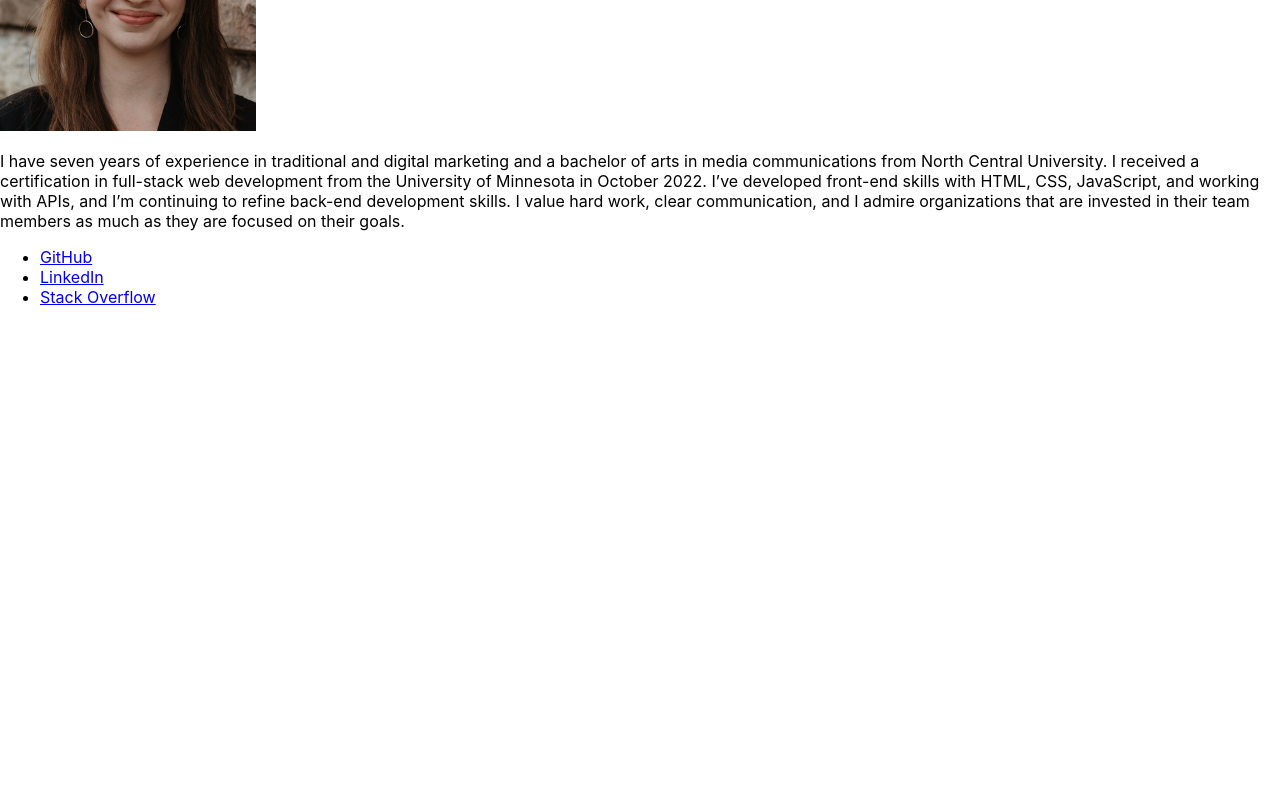
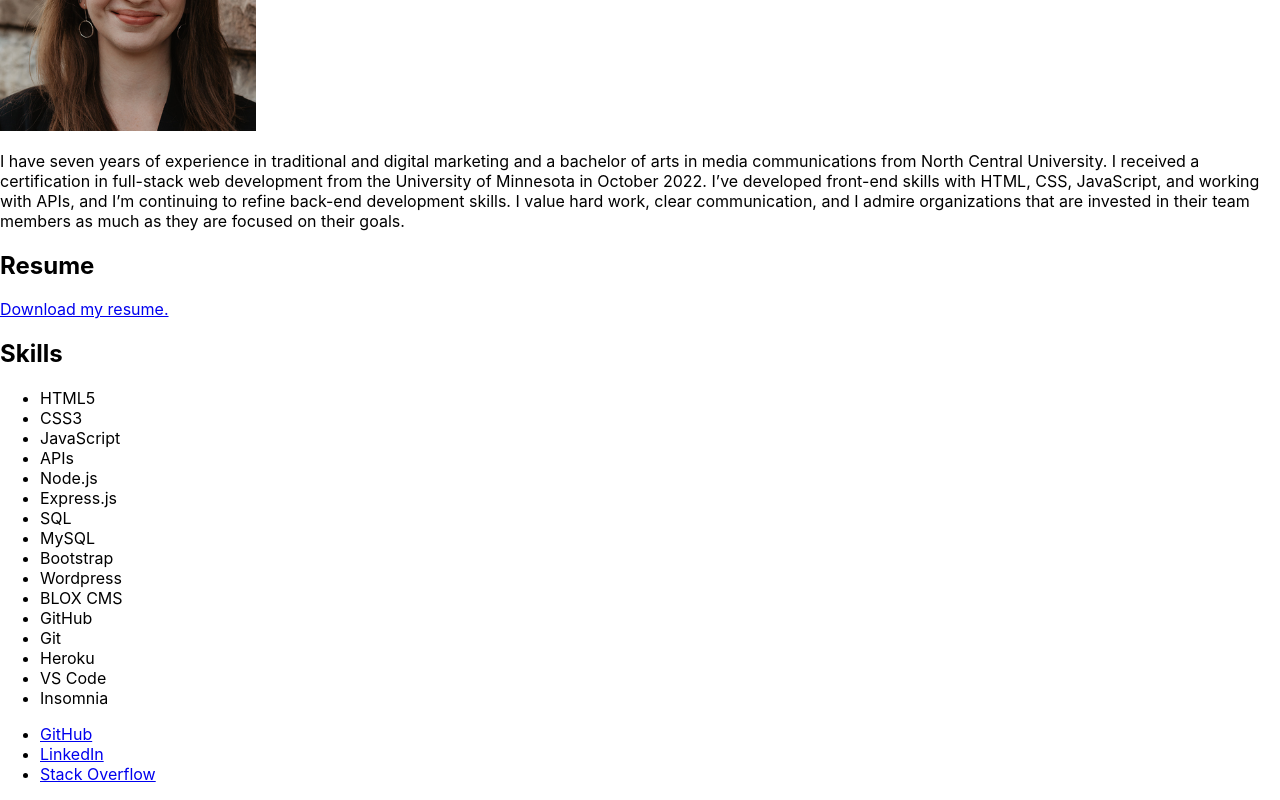
Before and after one commit to kaylab78/react-portfolio, a React (Create React App) app: page / in a window 1280 px wide. Shown: the part 343-1143 px from the top of the page. Before the commit the page ends 800 px from the top, so only its background shows below. Built offline with nearby package versions, Linux system fonts and the light colour scheme.

Commit message:
Added Resume component

```diff
--- a/src/App.js
+++ b/src/App.js
@@ -1,6 +1,7 @@
 import React from 'react';
 import Navigation from './components/Navigation';
 import About from './components/About';
+import Resume from './components/Resume';
 import Footer from './components/Footer';
 
 function App() {
@@ -9,6 +10,7 @@ function App() {
       <Navigation></Navigation>
       <main>
         <About></About>
+        <Resume></Resume>
       </main>
       <Footer></Footer>
     </div>
--- /dev/null
+++ b/src/components/Resume/index.js
@@ -0,0 +1,31 @@
+import React from 'react';
+
+function Resume() {
+    return (
+        <section>
+            <h1>Resume</h1>
+            <a href="https://drive.google.com/file/d/111ou3cnN_gI37WTGRt6mHbKfyMoHSBm6/view" target="_blank" rel="noreferrer">Download my resume.</a>
+            <h2>Skills</h2>
+            <ul>
+                <li>HTML5</li>
+                <li>CSS3</li>
+                <li>JavaScript</li>
+                <li>APIs</li>
+                <li>Node.js</li>
+                <li>Express.js</li>
+                <li>SQL</li>
+                <li>MySQL</li>
+                <li>Bootstrap</li>
+                <li>Wordpress</li>
+                <li>BLOX CMS</li>
+                <li>GitHub</li>
+                <li>Git</li>
+                <li>Heroku</li>
+                <li>VS Code</li>
+                <li>Insomnia</li>
+            </ul>
+        </section>
+    )
+}
+
+export default Resume;
```
